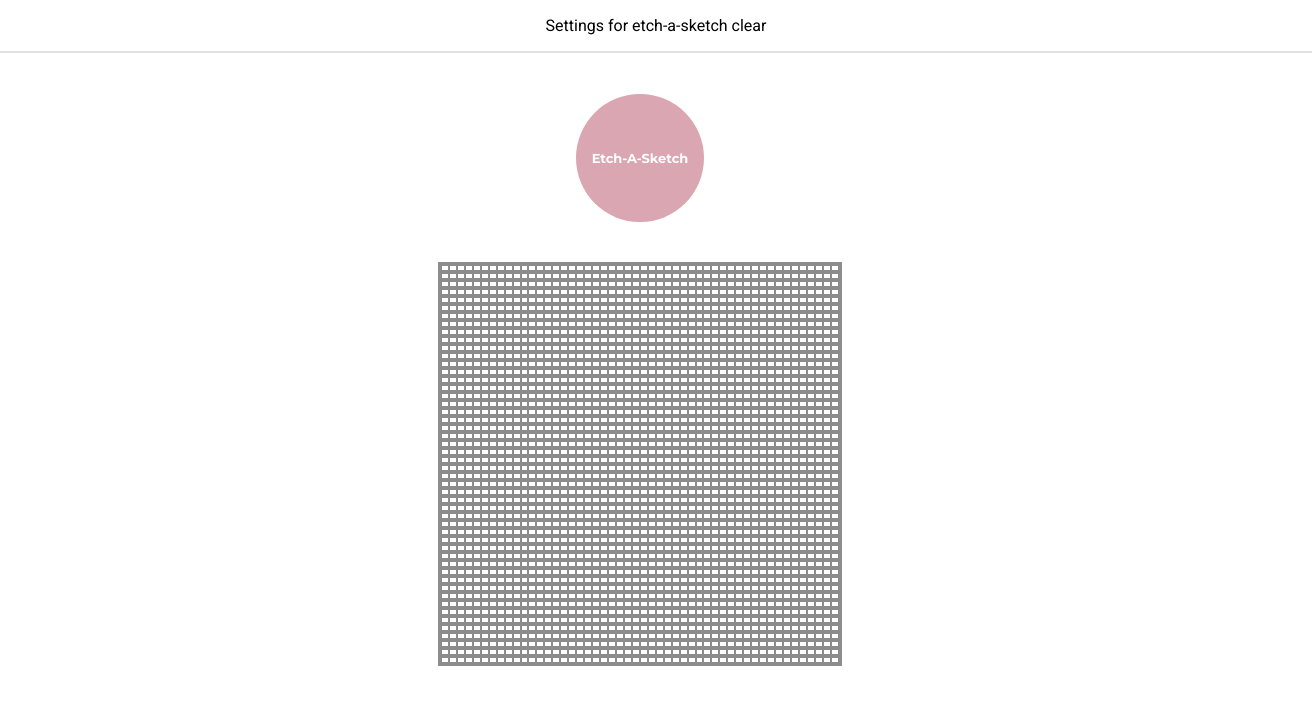
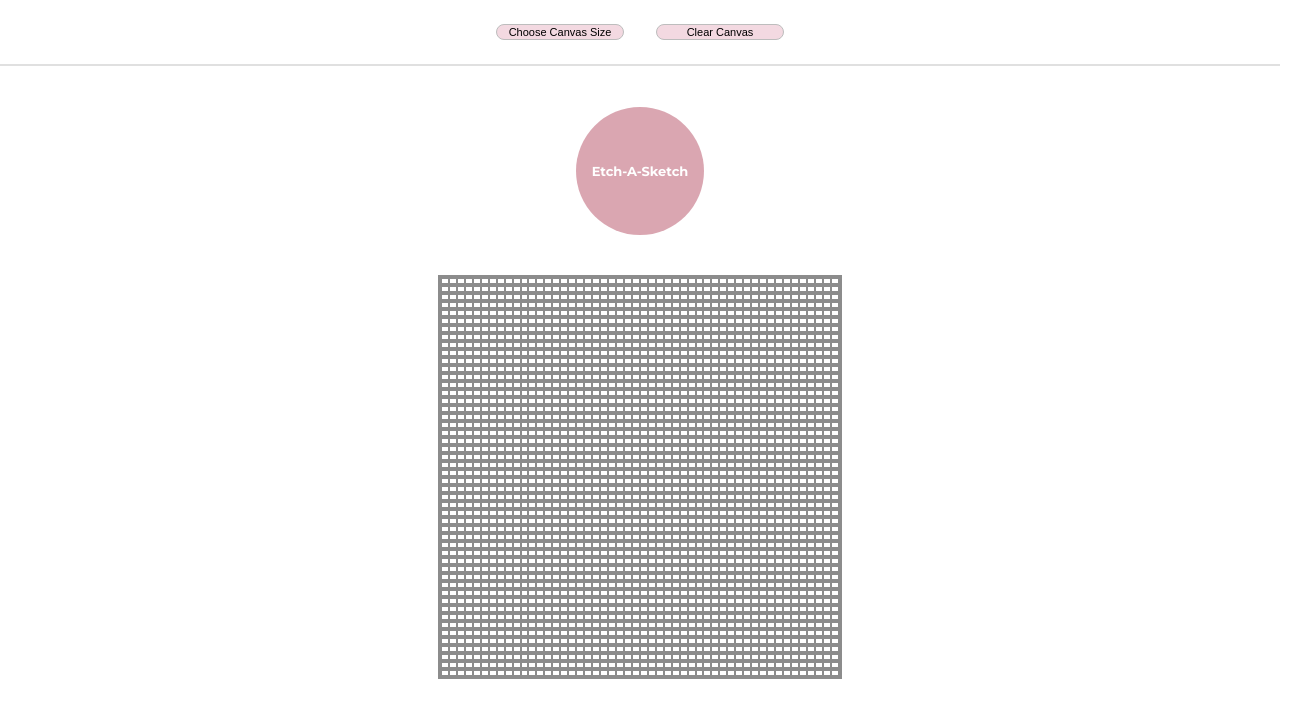
Before and after one commit to LiamJPOS/odin-etch-a-sketch, a plain HTML site: page index.html in a window 1280 px wide. Shown: the whole page, 1312 px wide, since content can reach past the window. Drawn offline with Linux system fonts and the light colour scheme.

Commit message:
Implements function to clear canvas with button

```diff
--- a/index.html
+++ b/index.html
@@ -9,7 +9,10 @@
     </head>
 
     <body>
-        <header>Settings for etch-a-sketch clear</header>
+        <header>
+            <button class="header__canvas-size-btn btn" id="canvas-size-btn"> Choose Canvas Size</button>
+            <button class="header__clear-canvas-btn btn" id="clear-canvas-btn">Clear Canvas</button>
+        </header>
         <main>
             <div class="hero">
                 <h1 class="hero__title">Etch-A-Sketch</h1>
--- a/script.js
+++ b/script.js
@@ -6,7 +6,7 @@
 for(let i = 0; i < rows; i++){
     let row = document.createElement('div');
     row.classList.add("main-container__row");
-    mainContainer.appendChild(row)
+    mainContainer.appendChild(row);
     for(let i = 0; i < columns; i++){
         let column = document.createElement('div');
         column.classList.add("main-container__column");
@@ -14,6 +14,13 @@
         column.addEventListener("mouseover", () => {
             column.style.backgroundColor = "black";
         })
-
     }
 }
+
+const clearCanvas  = document.getElementById("clear-canvas-btn");
+clearCanvas.addEventListener('click', () =>{
+    const allSquares = document.querySelectorAll(".main-container__column");
+    allSquares.forEach((square) => {
+        square.style.backgroundColor = "white";
+    })
+})
--- a/style.css
+++ b/style.css
@@ -31,10 +31,22 @@
 
 header {
     border-bottom: 2px solid var(--grey-light);
-    width: 100%;
     display: flex;
     justify-content: center;
-    padding: 1rem;
+    padding: 0.5rem;
+    height: 3rem;
+}
+
+.btn {
+    margin-left: 1rem;
+    margin-right: 1rem;
+    margin-top: 1rem;
+    height: 1rem;
+    width: 8rem;
+    font-size: 11px;
+    background-color: var(--pink-light);
+    border: 1px solid var(--grey-medium);
+    border-radius: 30px;
 }
 
 main{
@@ -78,7 +90,3 @@
 .main-container__row {
     display: flex;
 }
-/*
-.main-container__column:hover {
-    background-color: #000000;
-} */
```
